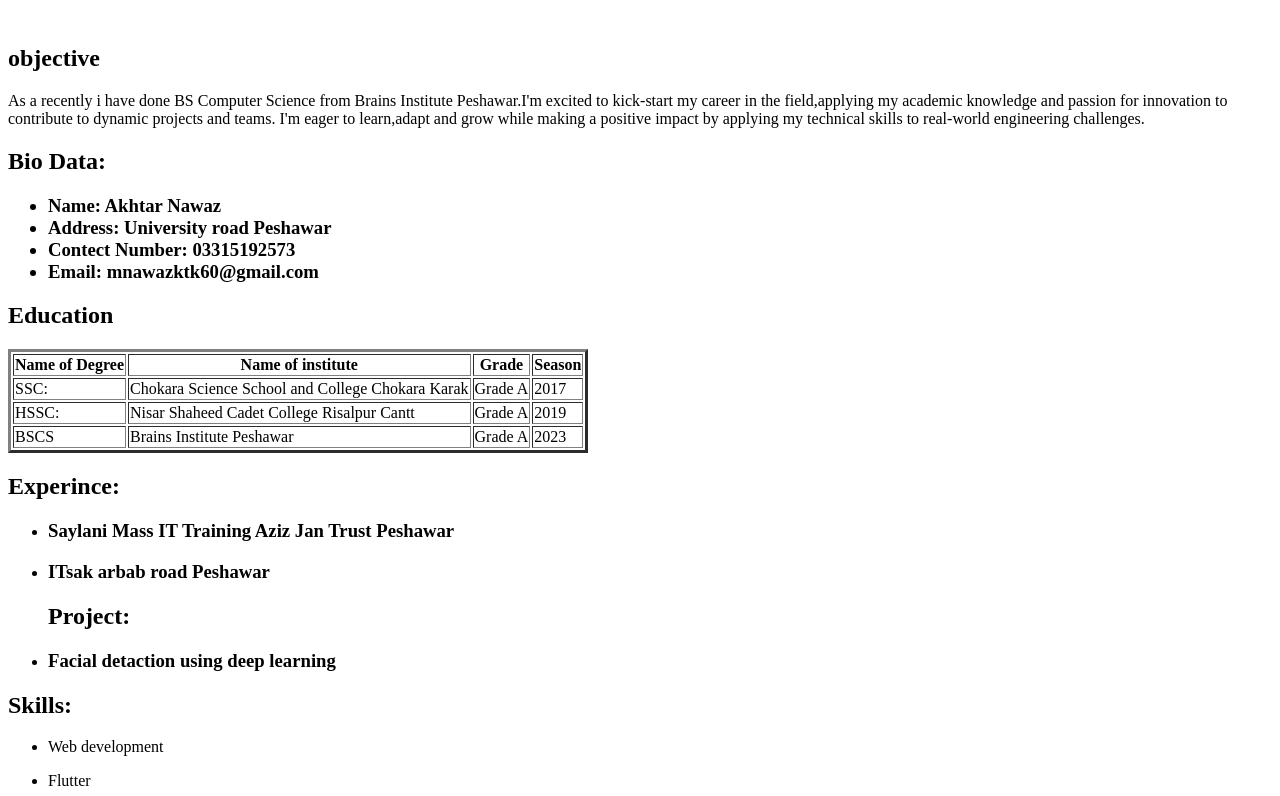
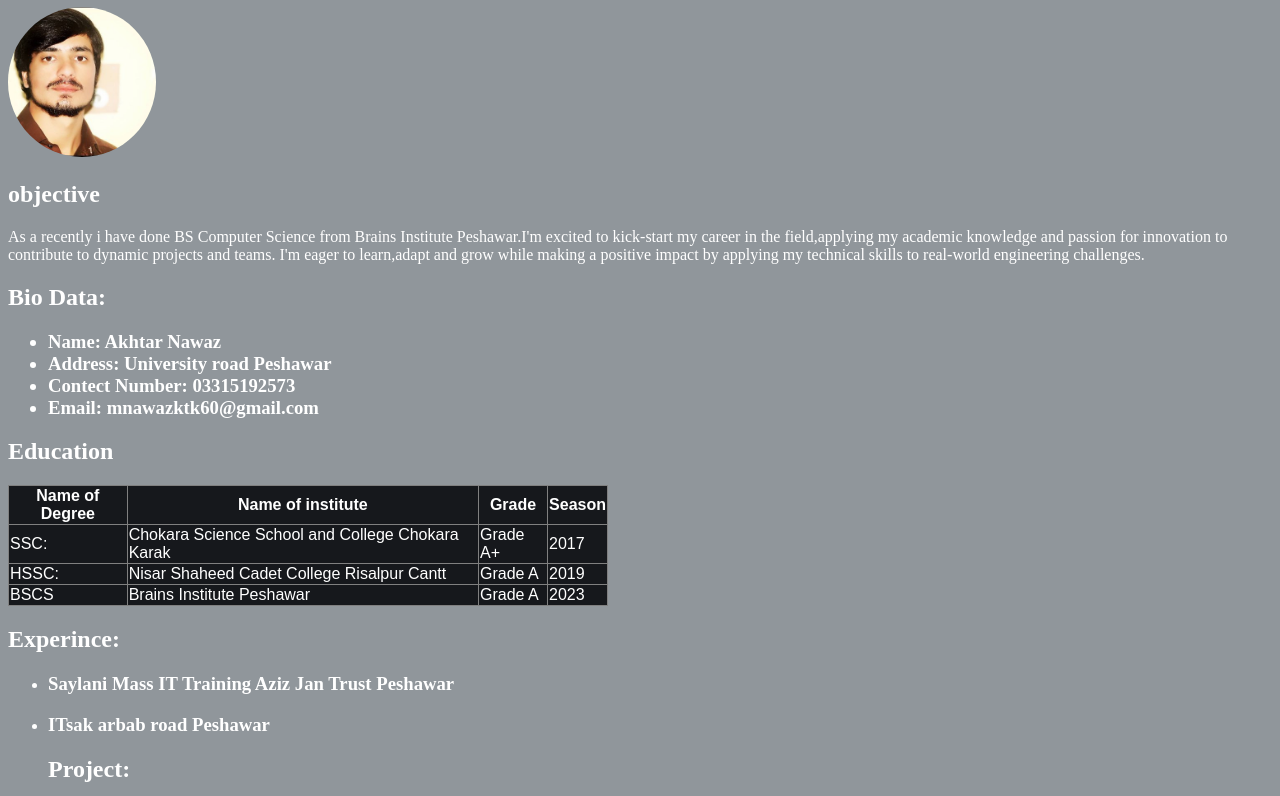
Before and after one commit to AkhtarNawaz022/My-Resume, a plain HTML site: page index.html in a window 1280 px wide. Shown: the part 73-869 px from the top of the page. Drawn offline with Linux system fonts and the light colour scheme.

Commit message:
work.css

```diff
--- a/index.html
+++ b/index.html
@@ -4,10 +4,11 @@
     <meta charset="UTF-8">
     <meta name="viewport" content="width=device-width, initial-scale=1.0">
     <title>Document</title>
+    <link rel="stylesheet" href="./style.css">
 </head>
 <body>
-    <h1> My Resume: </h1>
-    <img src="index.html" alt="">
+    <h1 style="text-transform: uppercase;"> Resume: </h1>
+    <img src="./Akhtar.jpg" alt="Akhtar nawaz" style="max-width: 200px; max-height: 150px; border-radius: 50%;">
     <h2> objective</h2>
     <p>
         As a recently i have done BS Computer Science from Brains Institute Peshawar.I'm excited to kick-start my career
@@ -16,7 +17,7 @@
         engineering challenges.
     </p>
     <h2> Bio Data: </h2>
-    <ul>
+    <ul class="Bio">
         <h3>
             <li> Name: Akhtar Nawaz</li>
             <li> Address: University road Peshawar</li>
@@ -24,8 +25,8 @@
             <li> Email: mnawazktk60@gmail.com</li>
         </h3>
     </ul>
-    <h2> Education </h2>
-    <table border="3px">
+    <h2 class="underline" > Education </h2>
+    <table border="1px" class="styled-table ">
         <thead>
             <tr>
                 <th> Name of Degree</th>
@@ -38,7 +39,7 @@
             <tr>
                 <td>SSC:</td>
                 <td> Chokara Science School and College Chokara Karak</td>
-                <td> Grade A</td>
+                <td> Grade A+</td>
                 <td> 2017</td>
             </tr>
             <tr>
--- /dev/null
+++ b/style.css
@@ -0,0 +1,54 @@
+h1 ,h2 {
+    color: white;
+}
+img{
+    border:1px solide white;
+    border-radius: 50%;
+}
+body{
+    background-color:#90969b;
+    color: white;
+}
+.dim {
+    color: #90969b
+    border: 1px; solid white ;
+    padding: 1rem ;
+    margin: 1rem ;
+    border-radius: 1rem ;
+}
+.styled-table {
+    border-collapse: collapse ;
+    width: 100%;
+    max-width: 600px; /* Adjust this to your desir
+    margin: 0 auto; /* center the table */
+    font-family: Arial, sans-serif;
+    background-color: #16181c; /* bac
+}
+
+.styled-table th {
+    background-color: #f2f2f2;
+    text-align: left;
+    padding: 10px;
+    border: 1px solid #ddd;
+}
+
+.styled-table td {
+    text-align: left;
+    padding: 10px;
+}
+
+
+.bio{
+    background-color: #333; /* dark background color */
+    color: #fff; /*light text color */
+    padding: 20px; /* add padding for spacing */
+    list-style-type: none; /* remove default list bullet points */
+}
+
+.bio li {
+    margin-bottom: 10px; /*add margin between list items */
+    transition: background-color 0.2; /* smoth transition for background */
+}
+.bio li:hover {
+    background-color: #555; /* dark background color on hover */
+}
```
Also changed, not shown: Akhtar.jpg (added).
